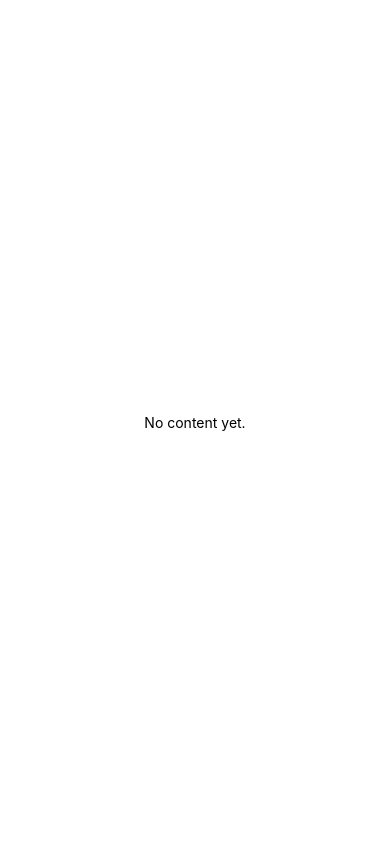
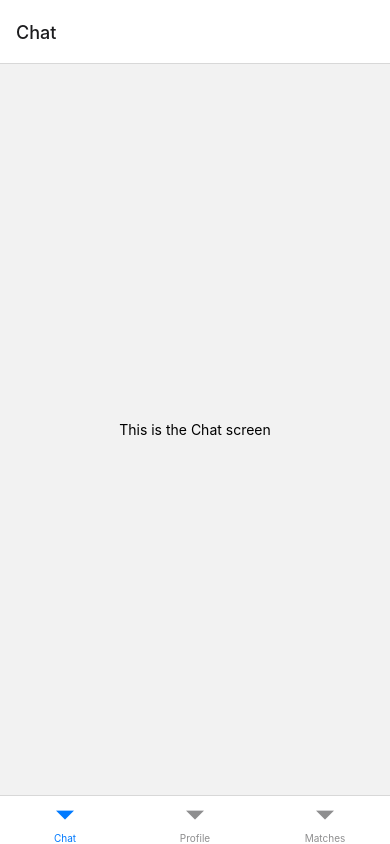
Before and after one commit to alainux/ai-matchmate, a React Native app in the folder app/: screen / in a window 390 px wide. Built offline with nearby package versions, Linux system fonts and the light colour scheme.

Commit message:
Implements basic screens

```diff
--- a/app/src/App.tsx
+++ b/app/src/App.tsx
@@ -1,14 +1,12 @@
 import * as React from 'react';
 import {} from '@react-navigation/native';
 import {Providers} from './Providers';
-import {Text, View} from 'react-native';
+import {AuthenticatedLayout} from './Layout/Authenticated';
 
 export default function App() {
   return (
     <Providers>
-      <View style={{flex: 1, justifyContent: 'center', alignItems: 'center'}}>
-        <Text>No content yet.</Text>
-      </View>
+      <AuthenticatedLayout />
     </Providers>
   );
 }
--- /dev/null
+++ b/app/src/Layout/Authenticated.tsx
@@ -0,0 +1,12 @@
+import {TabsLayout} from './Tabs';
+
+export const AuthenticatedLayout: React.FC<React.PropsWithChildren> = ({
+  children,
+}) => {
+  return (
+    <>
+      {children}
+      <TabsLayout />
+    </>
+  );
+};
--- /dev/null
+++ b/app/src/Layout/Tabs.tsx
@@ -0,0 +1,20 @@
+// layouts/MyTabs.tsx
+import React from 'react';
+import {createBottomTabNavigator} from '@react-navigation/bottom-tabs';
+import {ChatScreen} from '../screens/ChatScreen';
+import {ProfileScreen} from '../screens/ProfileScreen';
+import {MatchesScreen} from '../screens/MatchesScreen';
+
+const Tab = createBottomTabNavigator();
+
+const TabsLayout: React.FC = () => {
+  return (
+    <Tab.Navigator>
+      <Tab.Screen name="Chat" component={ChatScreen} />
+      <Tab.Screen name="Profile" component={ProfileScreen} />
+      <Tab.Screen name="Matches" component={MatchesScreen} />
+    </Tab.Navigator>
+  );
+};
+
+export {TabsLayout};
--- /dev/null
+++ b/app/src/screens/ChatScreen.tsx
@@ -0,0 +1,13 @@
+// screens/ChatScreen.tsx
+import React from 'react';
+import {View, Text} from 'react-native';
+
+const ChatScreen: React.FC = () => {
+  return (
+    <View style={{flex: 1, justifyContent: 'center', alignItems: 'center'}}>
+      <Text>This is the Chat screen</Text>
+    </View>
+  );
+};
+
+export {ChatScreen};
--- /dev/null
+++ b/app/src/screens/MatchesScreen.tsx
@@ -0,0 +1,12 @@
+import {View, Text} from 'react-native';
+
+// screens/MatchesScreen.tsx
+const MatchesScreen: React.FC = () => {
+  return (
+    <View style={{flex: 1, justifyContent: 'center', alignItems: 'center'}}>
+      <Text>This is the Matches screen</Text>
+    </View>
+  );
+};
+
+export {MatchesScreen};
--- /dev/null
+++ b/app/src/screens/ProfileScreen.tsx
@@ -0,0 +1,13 @@
+// screens/ChatScreen.tsx
+import React from 'react';
+import {View, Text} from 'react-native';
+
+const ProfileScreen: React.FC = () => {
+  return (
+    <View style={{flex: 1, justifyContent: 'center', alignItems: 'center'}}>
+      <Text>This is the Profile screen</Text>
+    </View>
+  );
+};
+
+export {ProfileScreen};
```
